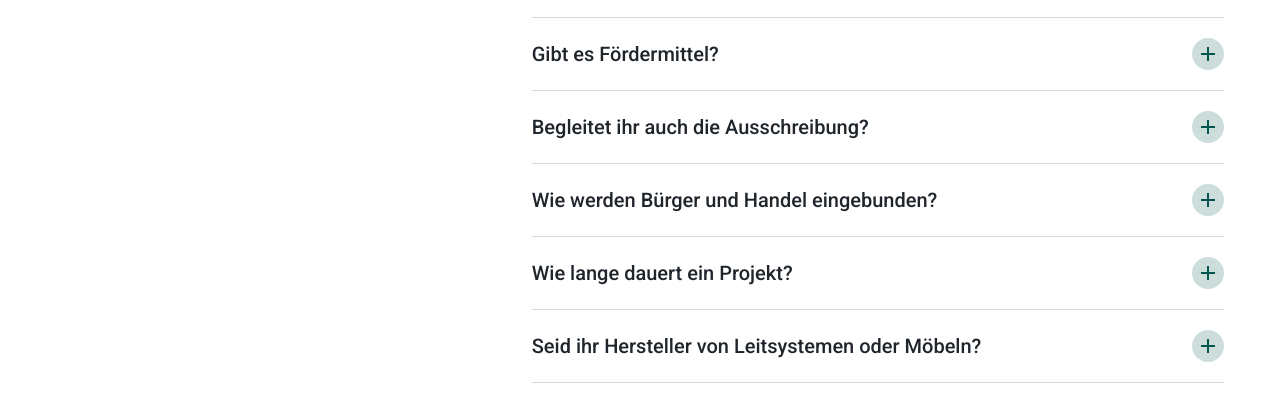
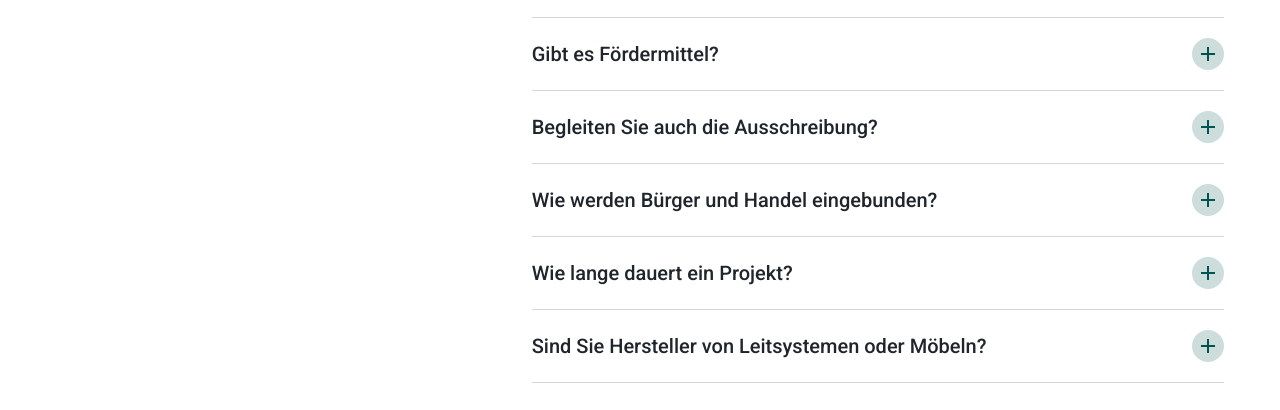
Before and after one commit to opdapeda/city-concepts-landingpages, an Astro site: page /innenstadtbelebung in a window 1280 px wide. Shown: the part 7033-7443 px from the top of the page. Built offline with nearby package versions, Linux system fonts and the light colour scheme; Astro itself is replaced by a stand-in of ours.

Commit message:
FAQ-Fragen in der Sie-Form formulieren
Co-Authored-By: Claude Sonnet 5.5 <noreply@anthropic.com>

```diff
--- a/src/pages/innenstadtbelebung.astro
+++ b/src/pages/innenstadtbelebung.astro
@@ -59,10 +59,10 @@ const faq = [
   { q: 'Welche Leistungen bietet city concepts?', a: 'Leit- und Orientierungssysteme machen Verborgenes sichtbar und helfen Gästen wie Einheimischen, sich zurechtzufinden. Im Stadtmarketing entwickeln wir Konzepte, Strategien und Maßnahmen, mit denen Menschen urbane Räume erleben können. Die Kommunalberatung schafft die Grundlage für verständliche Information und Beteiligung. Dazu gehören Projektleitung und Beratung, Analyse und Strategie, Konzeption, Planung, Workshops, Grafik und Gestaltung, Vergabebegleitung sowie die Begleitung der Umsetzung. Die Bausteine lassen sich je nach Bedarf kombinieren.' },
   { q: 'Lohnt sich das auch für kleinere Gemeinden?', a: 'Ja. Viele Maßnahmen sind skalierbar – von einzelnen Plätzen und Wegen bis zum gesamten Innenstadtkonzept.' },
   { q: 'Gibt es Fördermittel?', a: 'Häufig ja. Neben der Städtebauförderung gibt es Landesprogramme, z. B. „Innenstadt-Impulse“ (Rheinland-Pfalz) oder „Zukunft Innenstadt“ (Hessen). Wir zeigen auf, welche Maßnahmen förderfähig sein können.', todo: 'Programme vor Veröffentlichung prüfen, BW ergänzen' },
-  { q: 'Begleitet ihr auch die Ausschreibung?', a: 'Ja. Wir erstellen Ausführungsplanung und Leistungsverzeichnisse und begleiten das Vergabeverfahren.' },
+  { q: 'Begleiten Sie auch die Ausschreibung?', a: 'Ja. Wir erstellen Ausführungsplanung und Leistungsverzeichnisse und begleiten das Vergabeverfahren.' },
   { q: 'Wie werden Bürger und Handel eingebunden?', a: 'Über Workshops, Befragungen, Roundtables und Expertengespräche – je nach Projekt und Budget.' },
   { q: 'Wie lange dauert ein Projekt?', todo: 'Spannen nennen, z. B. Konzept 3–6 Monate' },
-  { q: 'Seid ihr Hersteller von Leitsystemen oder Möbeln?', a: 'Nein. Wir planen herstellerneutral und begleiten die Vergabe an ausführende Firmen.' },
+  { q: 'Sind Sie Hersteller von Leitsystemen oder Möbeln?', a: 'Nein. Wir planen herstellerneutral und begleiten die Vergabe an ausführende Firmen.' },
 ];
 
 const anliegen = ['Innenstadtkonzept', 'Aufenthaltsqualität & Möblierung', 'Besucherlenkung', 'Stadtmarketing & Beteiligung'];
```
